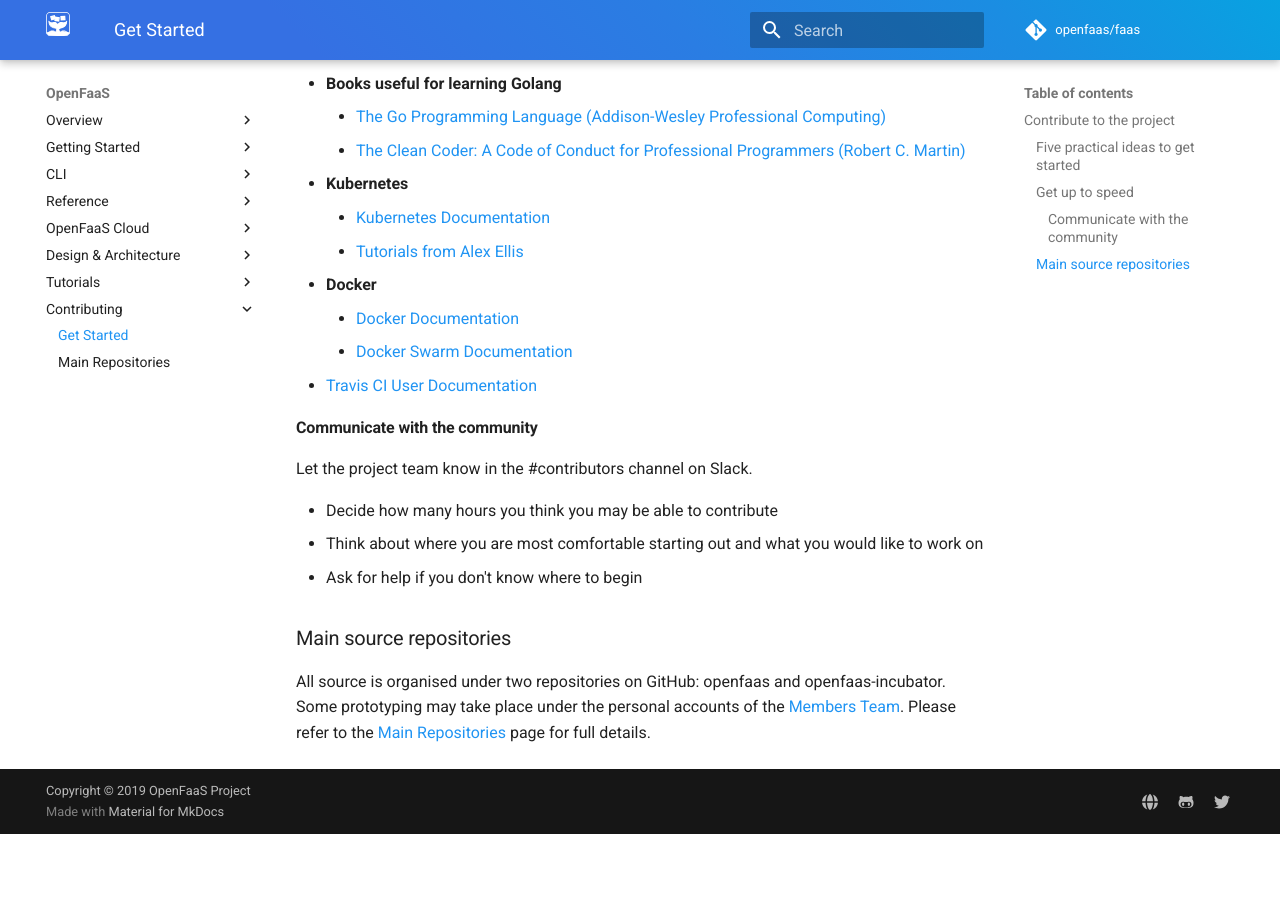
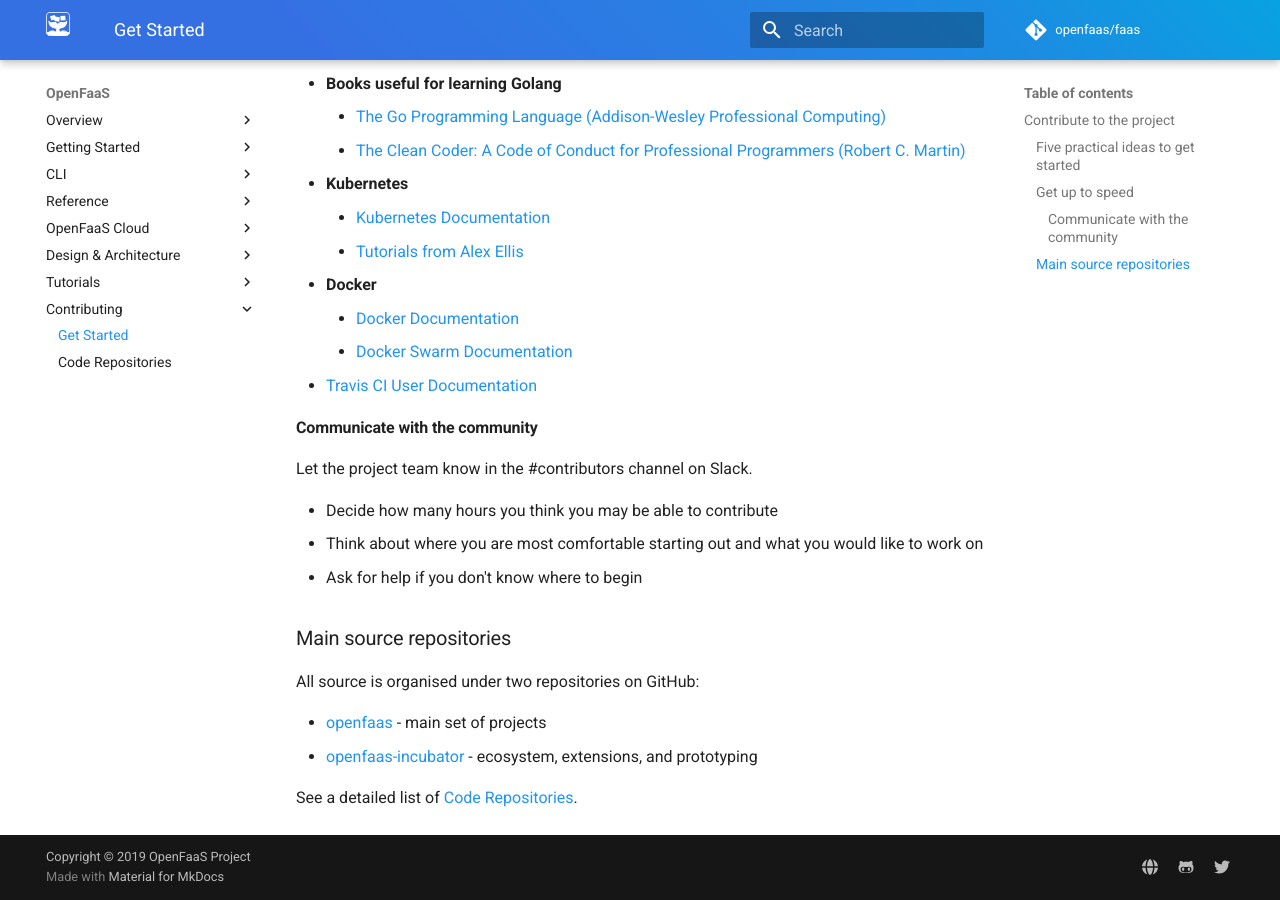
Before and after one commit to openfaas/docs, an MkDocs documentation site: the page built from docs/contributing/get-started.md, in a window 1280 px wide and 900 px high, scrolled down 1043 px. Built offline with MkDocs 1.6.1 and Material for MkDocs 9.7.7, drawn with Linux system fonts in a browser that asks for light colours; comment, search, counter and statistics services are not loaded; before the commit the page ends 1877 px from its top, so only the background shows below that.

Commit message:
Update to Code repositories heading
Thanks to Richard for splitting out the pages.

Signed-off-by: Alex Ellis (OpenFaaS Ltd) <alexellis2@gmail.com>

```diff
--- a/docs/contributing/get-started.md
+++ b/docs/contributing/get-started.md
@@ -50,4 +50,9 @@ Let the project team know in the #contributors channel on Slack.
 
 ### Main source repositories
 
-All source is organised under two repositories on GitHub: openfaas and openfaas-incubator. Some prototyping may take place under the personal accounts of the [Members Team](https://github.com/orgs/openfaas/people).  Please refer to the [Main Repositories](./contributing/main-repositories.md/) page for full details.
+All source is organised under two repositories on GitHub:
+
+* [openfaas](https://github.com/openfaas/) - main set of projects
+* [openfaas-incubator](https://github.com/openfaas-incubator) - ecosystem, extensions, and prototyping
+
+See a detailed list of [Code Repositories](/contributing/code-repositories).
--- a/mkdocs.yml
+++ b/mkdocs.yml
@@ -161,4 +161,4 @@ nav:
       - Featured: ./tutorials/featured.md
   - Contributing:
       - Get Started: ./contributing/get-started.md
-      - Main Repositories: ./contributing/main-repositories.md
+      - Code Repositories: ./contributing/code-repositories.md
```
Also changed, not shown: docs/contributing/code-repositories.md (renamed from docs/contributing/main-repositories.md, +3 -3 lines).
